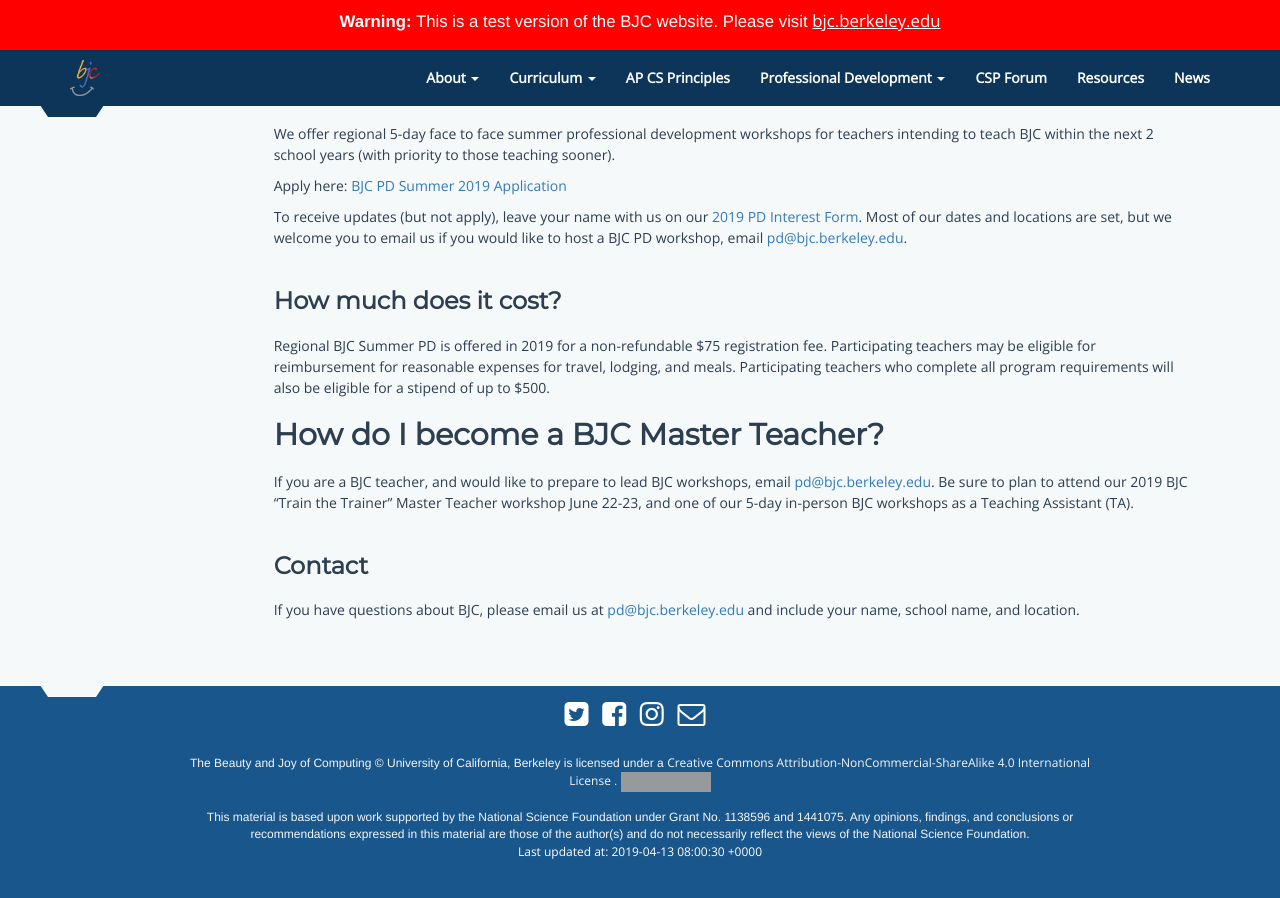
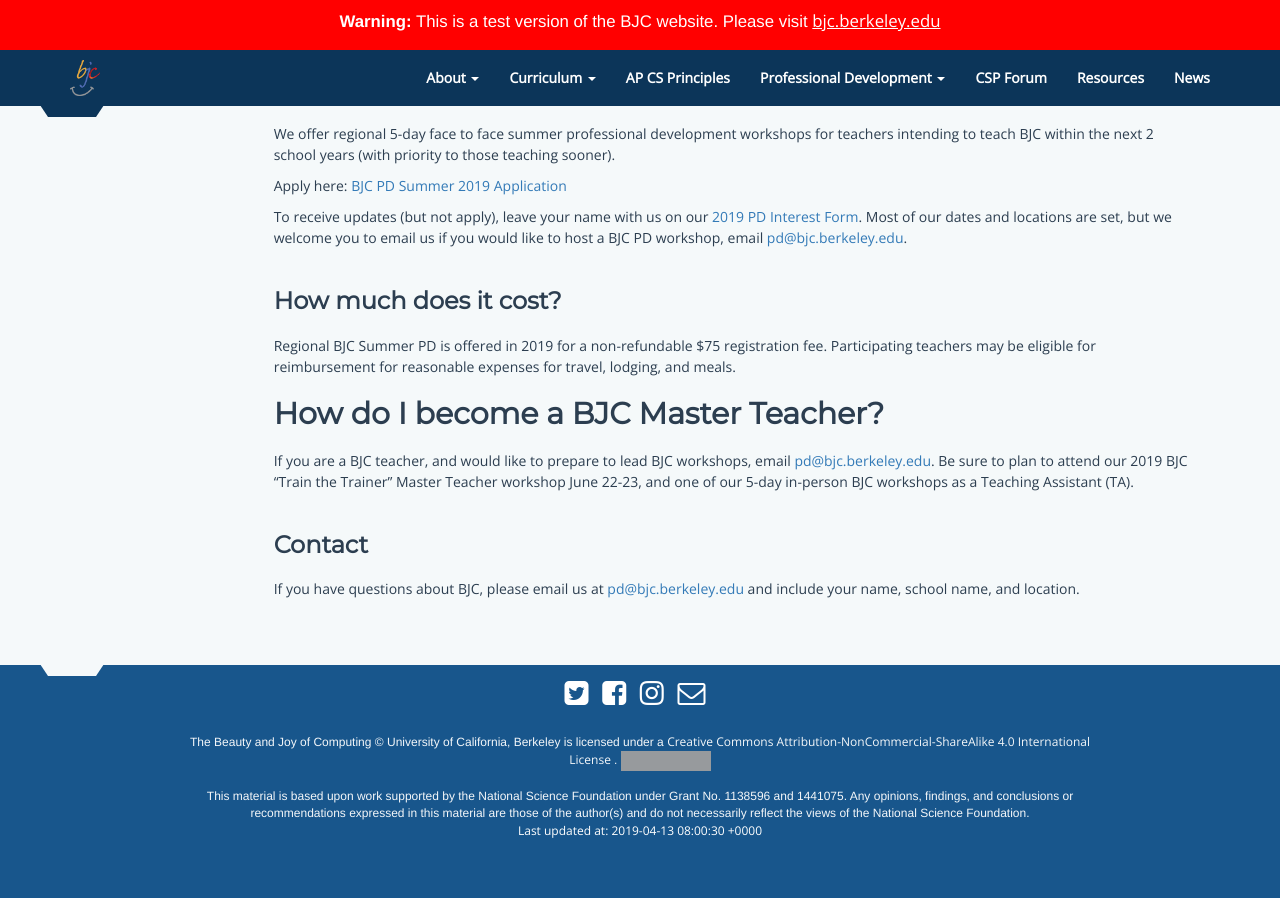
Before and after one commit to beautyjoy/beautyjoy.github.io, a Jekyll site: the page built from summer-pd/index.md, in a window 1280 px wide and 900 px high, scrolled down 2657 px. Built offline with Jekyll 4.4.1, drawn with Linux system fonts in a browser that asks for light colours; grey boxes are pictures that could not be loaded.

Commit message:
updated how much does it cost

```diff
--- a/summer-pd/index.md
+++ b/summer-pd/index.md
@@ -145,7 +145,7 @@
 
 ### How much does it cost?
 
-Regional BJC Summer PD is offered in 2019 for a non-refundable $75 registration fee. Participating teachers may be eligible for reimbursement for reasonable expenses for travel, lodging, and meals. Participating teachers who complete all program requirements will also be eligible for a stipend of up to $500.
+Regional BJC Summer PD is offered in 2019 for a non-refundable $75 registration fee. Participating teachers may be eligible for reimbursement for reasonable expenses for travel, lodging, and meals.
 
 ## How do I become a BJC Master Teacher?
 If you are a BJC teacher, and would like to prepare to lead BJC workshops, email [pd@bjc.berkeley.edu][pd-email]. Be sure to plan to attend our 2019 BJC "Train the Trainer" Master Teacher workshop June 22-23, and one of our 5-day in-person BJC workshops as a Teaching Assistant (TA).
```
